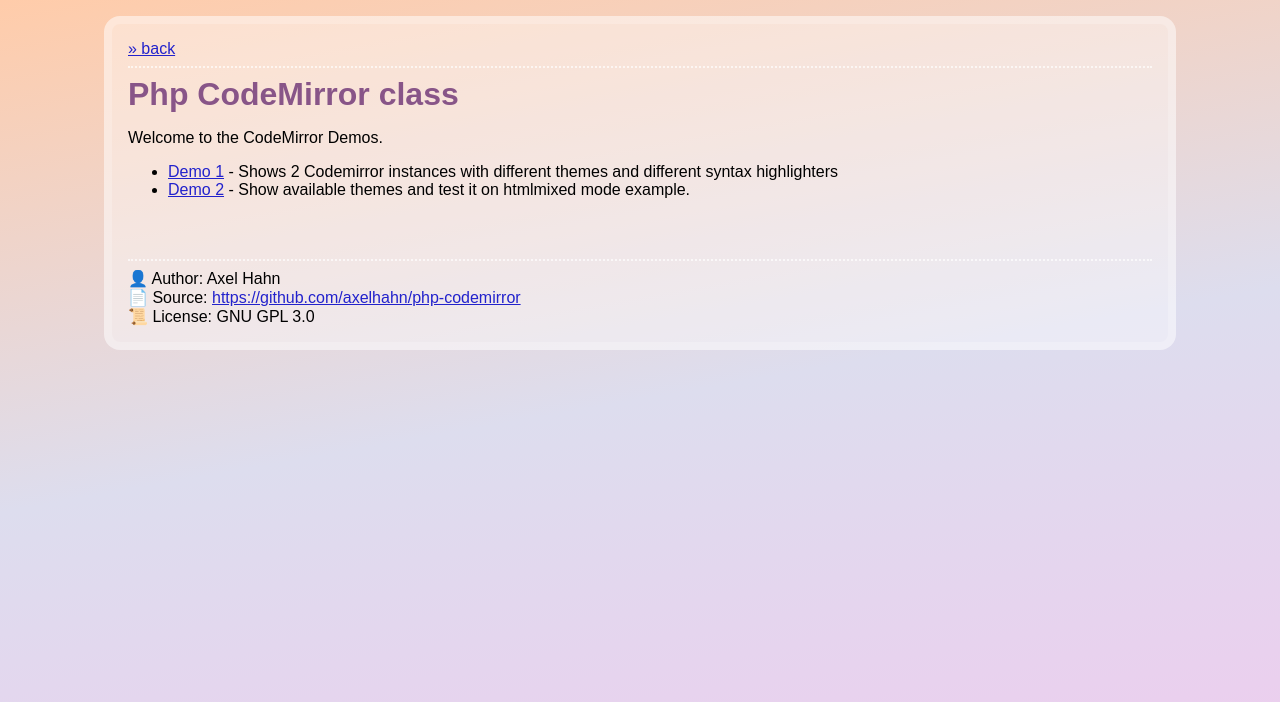
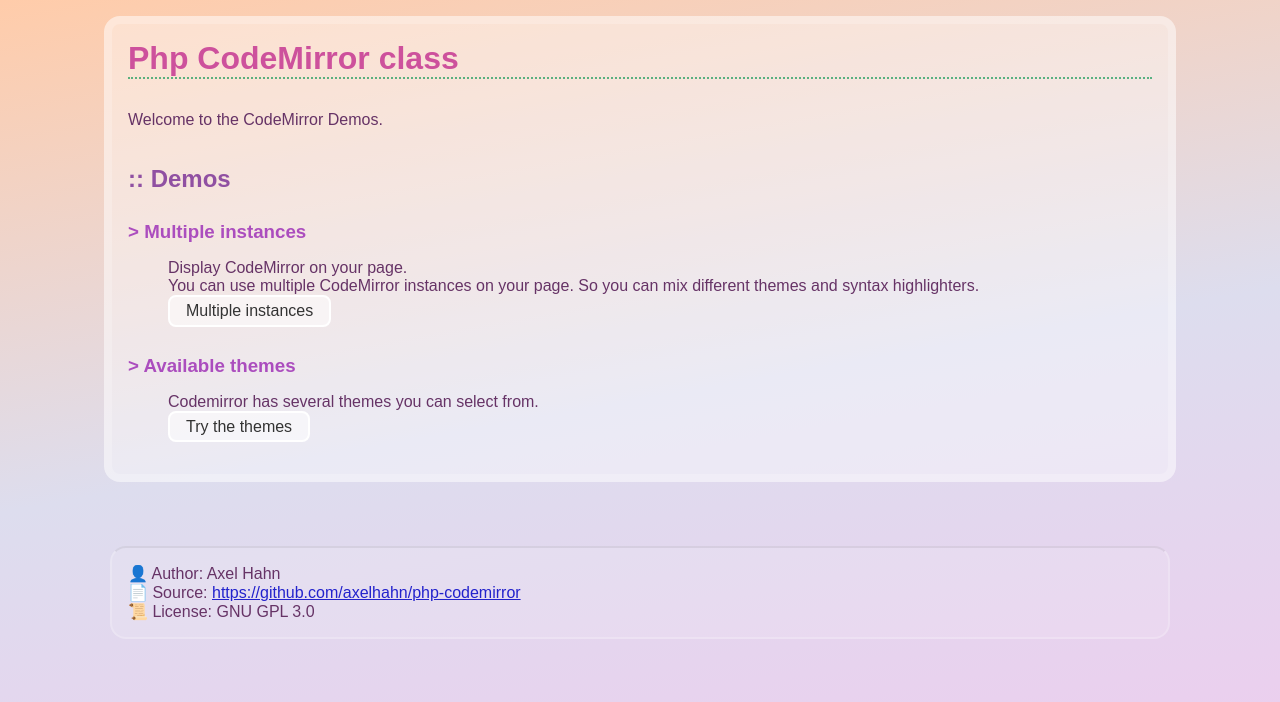
Before and after one commit to axelhahn/php-codemirror, a PHP site: page / in a window 1280 px wide. Shown: the top 702 px of the page. Run offline with PHP 8.4, Linux system fonts and the light colour scheme.

Commit message:
update demos and readme

```diff
--- a/examples/inc_functions.php
+++ b/examples/inc_functions.php
@@ -48,26 +48,16 @@ function showCode(&$codemirror, string $sCode, string $sVal): string
             <td>$sOutput</td>
         </tr>
     </table>";
-
-    /*
-    try {
-        eval('$sReturn .= "more" ;');
-        eval('$sReturn .= '.$sCode.' ;');
-        // eval('$sReturn = '.$sCode.' ;');
-    } catch (Exception $e) {
-        echo $e->getMessage();
-    }
-    */
-    return $sReturn;
 }
 
 function showPage(string $sHeader, string $sBody): void
 {
     if(strstr($_SERVER['REQUEST_URI'], 'index.php')) {
-        $nav="Welcome!";
+        $nav="";
     } else {
-        $nav="<a href='index.php'>&raquo; back</a>";
+        $nav="<a class=\"btn\" href=\"index.php\">&laquo; back</a>";
     }
+    $toHome="<a class=\"btn\" href=\"index.php\">&laquo; back</a><br>";
     echo <<<HTML
 <!DOCTYPE html>
 <html>
@@ -80,16 +70,15 @@ function showPage(string $sHeader, string $sBody): void
 
     </head>
     <body>
-        {$nav}
-        <hr>
-        {$sBody}
+        <main>
+            {$sBody}
+        </main>
 
-        <br>
-        <br>
-        <hr>
-        👤 Author: Axel Hahn<br>
-        📄 Source: <a href="https://github.com/axelhahn/php-codemirror">https://github.com/axelhahn/php-codemirror</a><br>
-        📜 License: GNU GPL 3.0<br>
+        <footer>
+            👤 Author: Axel Hahn<br>
+            📄 Source: <a href="https://github.com/axelhahn/php-codemirror">https://github.com/axelhahn/php-codemirror</a><br>
+            📜 License: GNU GPL 3.0<br>
+        </footer>
 
     </body>
 </html>
--- a/examples/index.php
+++ b/examples/index.php
@@ -17,9 +17,23 @@ showPage(
             Welcome to the CodeMirror Demos.
         </p>
 
-        <ul>
-            <li><a href=\"demo1.php\">Demo 1</a> - Shows 2 Codemirror instances with different themes and different syntax highlighters<br></li>
-            <li><a href=\"demo2.php\">Demo 2</a> - Show available themes and test it on htmlmixed mode example.<br></li>
-        </ul>
+        <h2>Demos</h2>
+
+        <h3>Multiple instances</h3>
+        <blockquote>
+        <p>
+            Display CodeMirror on your page.<br>
+            You can use multiple CodeMirror instances on your page. So you can mix different themes and syntax highlighters.<br>
+            <a class=\"btn\" href=\"multiple-instances.php\">Multiple instances</a>
+        </p>
+        </blockquote>
+
+        <h3>Available themes</h3>
+        <blockquote>
+        <p>
+            Codemirror has several themes you can select from.<br>
+            <a class=\"btn\" href=\"themes.php\">Try the themes</a>
+        </p>
+        </blockquote>
     "
 );
--- a/examples/style.css
+++ b/examples/style.css
@@ -3,23 +3,37 @@ html{
     padding: 0;
     background: #fff;
     background: linear-gradient(-10deg, #ece, #dde, #fca) fixed;
+    color: #636;
     font-family: sans-serif;
 }
-body {
+main {
+    margin: 1em auto 4em;
+    background: #fff6;
+    border: 8px solid #fff3;
+}
+main, footer {
+    border-radius: 1em;
     max-width: 1024px;
     margin: 1em auto 4em;
     padding: 1em;
-    background: #fff6;
-    border: 8px solid #fff3;
-    border-radius: 1em;
 }
 
-a {color: #22c}
+a {color: #22c; transition: all 0.4s;}
 a:hover {color: #88e}
-h1{color: #858; margin: 0;}
-h2{color: #ee33a5; margin: 0; margin-top: 1.5em;}
+footer{background: #fff2; border: 2px solid #fff3; border-top: 2px solid #0001;}
+h1{border-bottom: 2px dotted #0c9752ab; color: #cd519c; margin: 0 0 1em;}
+h2{color: #9050a2; margin: 0; margin-top: 1.5em;}
+h2::before{content: ':: ';}
+h3{color: #ab4dbe; margin: 0; margin-top: 1.5em;}
+h3::before{content: '> ';}
+
 hr{border: none; border-bottom: 2px dotted #fffa;}
+option::active{background: #0001;}
 select{ border: 2px solid #0003; border-radius: 1em; padding: 0.5em; }
 table{width: 100%;}
 th{background: #0001; text-align: left;}
-td{width: 50%;}
+td{width: 49%;}
+td:first{margin-right: 1em;}
+
+a.btn {background: #fff8; border: 2px solid #fff; color: #333; border-radius: 0.5em; padding: 0.3em 1em; display: inline-block; text-decoration: none;}
+a.btn:hover {background: #ffff; }
--- a/examples/style.min.css
+++ b/examples/style.min.css
@@ -1 +1 @@
-html{margin:0;padding:0;background:#fff;background:linear-gradient(-10deg,#ece,#dde,#fca) fixed;font-family:sans-serif;}body{max-width:1024px;margin:1em auto 4em;padding:1em;background:#fff6;border:8px solid #fff3;border-radius:1em;}a{color:#22c}a:hover{color:#88e}h1{color:#858;margin:0;}h2{color:#ee33a5;margin:0;margin-top:1.5em;}hr{border:none;border-bottom:2px dotted #fffa;}select{border:2px solid #0003;border-radius:1em;padding:.5em}table{width:100%;}th{background:#0001;text-align:left;}td{width:50%;}
+html{margin:0;padding:0;background:#fff;background:linear-gradient(-10deg,#ece,#dde,#fca) fixed;color:#636;font-family:sans-serif;}main{margin:1em auto 4em;background:#fff6;border:8px solid #fff3;}main,footer{border-radius:1em;max-width:1024px;margin:1em auto 4em;padding:1em;}a{color:#22c;transition:all .4s;}a:hover{color:#88e}footer{background:#fff2;border:2px solid #fff3;border-top:2px solid #0001;}h1{border-bottom:2px dotted #0c9752ab;color:#cd519c;margin:0 0 1em;}h2{color:#9050a2;margin:0;margin-top:1.5em;}h2::before{content:'::';}h3{color:#ab4dbe;margin:0;margin-top:1.5em;}h3::before{content:'>';}hr{border:none;border-bottom:2px dotted #fffa;}option::active{background:#0001;}select{border:2px solid #0003;border-radius:1em;padding:.5em}table{width:100%;}th{background:#0001;text-align:left;}td{width:49%;}td:first{margin-right:1em;}a.btn{background:#fff8;border:2px solid #fff;color:#333;border-radius:.5em;padding:.3em 1em;display:inline-block;text-decoration:none;}a.btn:hover{background:#ffff}
```
Also changed, not shown: classes/cm-helper.class.php (+11 -7 lines), examples/multiple-instances.php (renamed from examples/demo2.php, +24 -32 lines), examples/themes.php (renamed from examples/demo1.php, +32 -22 lines), README.md, 1 other file.
